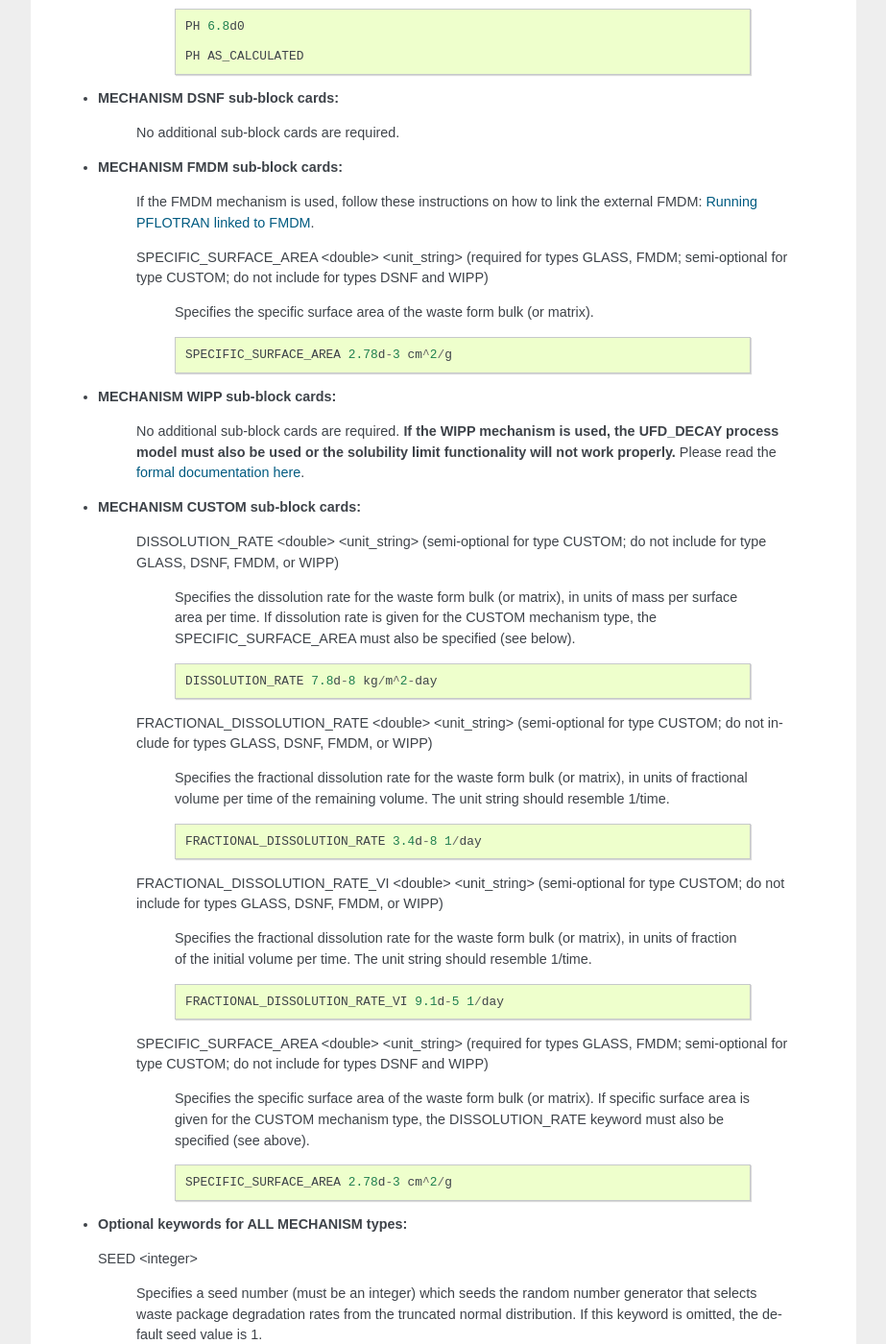
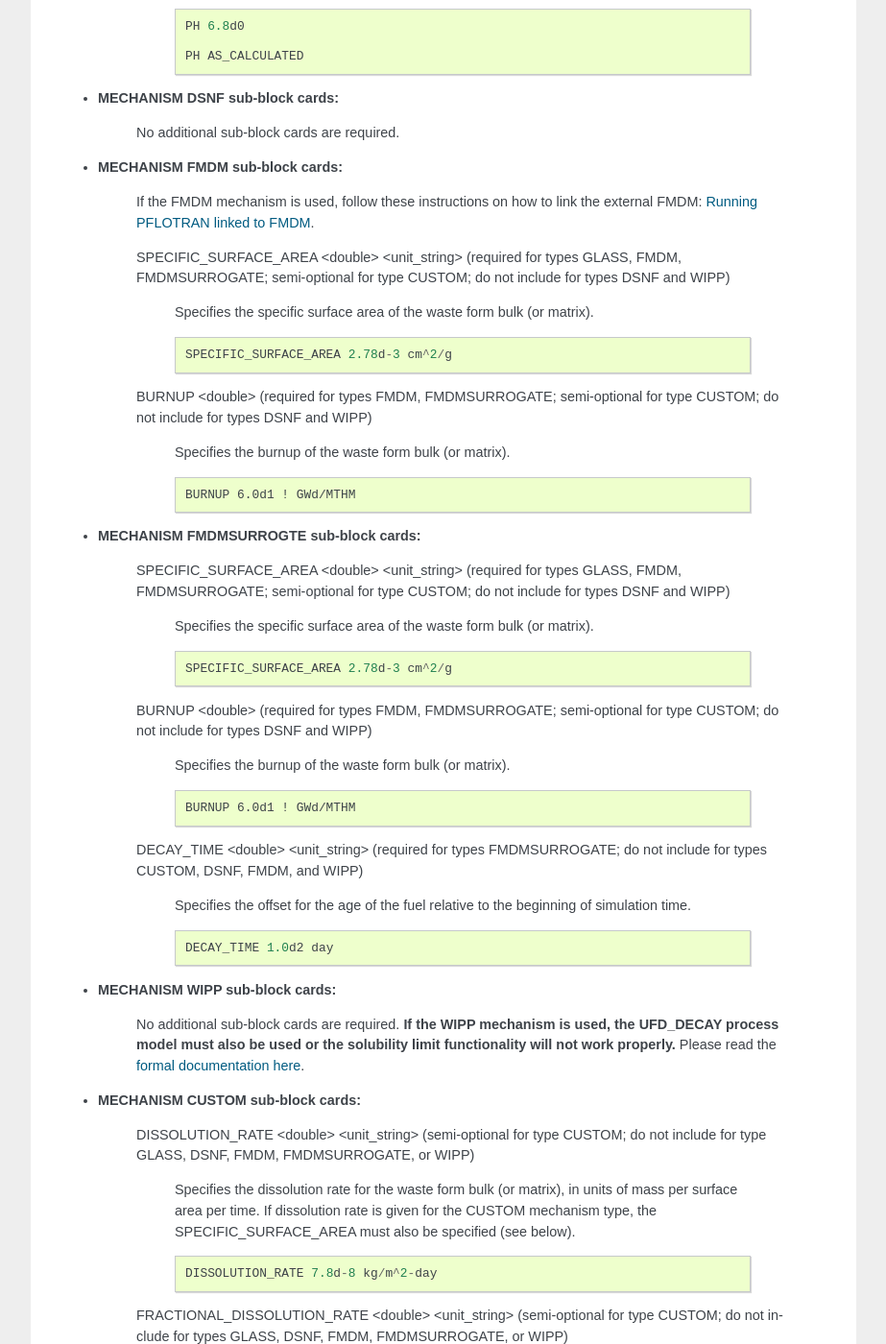
Before and after one commit to Miracloon/pflotran-documentation, a Sphinx documentation site: the page built from source/user_guide/cards/process_model_cards/waste_form_general_card.rst, in a window 1280 px wide and 1400 px high, scrolled down 3186 px. Shown: the whole window at 96% size, without its empty margins (318-1241 px from the left). Built offline with Sphinx 7.4.7, drawn with Linux system fonts in a browser that asks for light colours; some of the changed text lies outside the part shown.

Commit message:
documentation for the fmdm surrogate model

```diff
--- a/source/user_guide/cards/process_model_cards/waste_form_general_card.rst
+++ b/source/user_guide/cards/process_model_cards/waste_form_general_card.rst
@@ -41,7 +41,7 @@ MECHANISM <type_string>
  species, the waste form bulk material details, and the canister that contains the waste form. Several
  different custom mechanisms can be defined, or chosen from pre-defined options. Each mechanism is given a
  unique name, and later associated with specific listed waste forms. The following types are currently
- supported: GLASS, DSNF, FMDM, :ref:`WIPP<wipp_waste_form>`, and CUSTOM.
+ supported: GLASS, DSNF, FMDM, FMDMSURROGATE, :ref:`WIPP<wipp_waste_form>`, and CUSTOM.
 
  ::
 
@@ -92,7 +92,7 @@ MECHANISM <type_string>
 
 * **MECHANISM GLASS sub-block cards:**
 
-   SPECIFIC_SURFACE_AREA <double> <unit_string> (required for types GLASS, FMDM; semi-optional for type
+   SPECIFIC_SURFACE_AREA <double> <unit_string> (required for types GLASS, FMDM, FMDMSURROGATE; semi-optional for type
    CUSTOM; do not include for types DSNF and WIPP)
 
     Specifies the specific surface area of the waste form bulk (or matrix).
@@ -198,7 +198,7 @@ MECHANISM <type_string>
    If the FMDM mechanism is used, follow these instructions on how to link the external FMDM:
    :ref:`running-pflotran-fmdm`.
 
-   SPECIFIC_SURFACE_AREA <double> <unit_string> (required for types GLASS, FMDM; semi-optional for type
+   SPECIFIC_SURFACE_AREA <double> <unit_string> (required for types GLASS, FMDM, FMDMSURROGATE; semi-optional for type
    CUSTOM; do not include for types DSNF and WIPP)
 
     Specifies the specific surface area of the waste form bulk (or matrix).
@@ -206,6 +206,44 @@ MECHANISM <type_string>
     ::
 
       SPECIFIC_SURFACE_AREA 2.78d-3 cm^2/g
+
+   BURNUP <double> (required for types FMDM, FMDMSURROGATE; semi-optional for type
+   CUSTOM; do not include for types DSNF and WIPP)
+
+    Specifies the burnup of the waste form bulk (or matrix).
+
+    ::
+
+      BURNUP 6.0d1 ! GWd/MTHM
+
+* **MECHANISM FMDMSURROGTE sub-block cards:**
+
+   SPECIFIC_SURFACE_AREA <double> <unit_string> (required for types GLASS, FMDM, FMDMSURROGATE; semi-optional for type
+   CUSTOM; do not include for types DSNF and WIPP)
+
+    Specifies the specific surface area of the waste form bulk (or matrix).
+
+    ::
+
+      SPECIFIC_SURFACE_AREA 2.78d-3 cm^2/g
+
+   BURNUP <double> (required for types FMDM, FMDMSURROGATE; semi-optional for type
+   CUSTOM; do not include for types DSNF and WIPP)
+
+    Specifies the burnup of the waste form bulk (or matrix).
+
+    ::
+
+      BURNUP 6.0d1 ! GWd/MTHM
+
+   DECAY_TIME <double> <unit_string> (required for types FMDMSURROGATE; do not include for types CUSTOM,
+   DSNF, FMDM, and WIPP)
+
+    Specifies the offset for the age of the fuel relative to the beginning of simulation time.
+
+    ::
+
+      DECAY_TIME 1.0d2 day
 
 * **MECHANISM WIPP sub-block cards:**
 
@@ -216,7 +254,7 @@ MECHANISM <type_string>
 * **MECHANISM CUSTOM sub-block cards:**
 
    DISSOLUTION_RATE <double> <unit_string> (semi-optional for type CUSTOM; do not include for type GLASS,
-   DSNF, FMDM, or WIPP)
+   DSNF, FMDM, FMDMSURROGATE, or WIPP)
 
     Specifies the dissolution rate for the waste form bulk (or matrix), in units of mass per surface area per
     time. If dissolution rate is given for the CUSTOM mechanism type, the SPECIFIC_SURFACE_AREA must also be
@@ -227,7 +265,7 @@ MECHANISM <type_string>
       DISSOLUTION_RATE 7.8d-8 kg/m^2-day
 
    FRACTIONAL_DISSOLUTION_RATE <double> <unit_string> (semi-optional for type CUSTOM; do not include for types
-   GLASS, DSNF, FMDM, or WIPP)
+   GLASS, DSNF, FMDM, FMDMSURROGATE, or WIPP)
 
     Specifies the fractional dissolution rate for the waste form bulk (or matrix), in units of fractional
     volume per time of the remaining volume. The unit string should resemble 1/time.
@@ -237,7 +275,7 @@ MECHANISM <type_string>
       FRACTIONAL_DISSOLUTION_RATE 3.4d-8 1/day
 
    FRACTIONAL_DISSOLUTION_RATE_VI <double> <unit_string> (semi-optional for type CUSTOM; do not include for types
-   GLASS, DSNF, FMDM, or WIPP)
+   GLASS, DSNF, FMDM, FMDMSURROGATE, or WIPP)
 
     Specifies the fractional dissolution rate for the waste form bulk (or matrix), in units of fraction of
     the initial volume per time. The unit string should resemble 1/time.
@@ -246,7 +284,7 @@ MECHANISM <type_string>
 
       FRACTIONAL_DISSOLUTION_RATE_VI 9.1d-5 1/day
 
-   SPECIFIC_SURFACE_AREA <double> <unit_string> (required for types GLASS, FMDM; semi-optional for type
+   SPECIFIC_SURFACE_AREA <double> <unit_string> (required for types GLASS, FMDM, FMDMSURROGATE; semi-optional for type
    CUSTOM; do not include for types DSNF and WIPP)
 
     Specifies the specific surface area of the waste form bulk (or matrix). If specific surface area is given
@@ -427,7 +465,7 @@ for form, not parameter values):
       MECHANISM FMDM
         NAME fmdm02
         MATRIX_DENSITY 10.97d3 kg/m^3
-        BURNUP 60 #MWd/MTHM
+        BURNUP 60 #GWd/MTHM
         SPECIFIC_SURFACE_AREA 0.001 m^2/g
         SPECIES
          #name,   MW[g/mol],dcy[1/s], initMF, inst_rel_frac,daughter
@@ -435,6 +473,21 @@ for form, not parameter values):
         /
         CANISTER_DEGRADATION_MODEL
           CANISTER_MATERIAL_CONSTANT 1500.0
+        /
+      /
+
+      MECHANISM FMDMSURROGATE
+        NAME fmdm_surrogate01
+        MATRIX_DENSITY 10.97d3 kg/m^3
+        BURNUP 60 #GWd/MTHM
+        SPECIFIC_SURFACE_AREA 0.001 m^2/g
+        DECAY_TIME 100 day
+        SPECIES
+         #name,   MW[g/mol],dcy[1/s], initMF, inst_rel_frac,daughter
+          Uranium 238.02d0  1.00d-90  0.50d0  0.0d0
+        /
+        CANISTER_DEGRADATION_MODEL
+          CANISTER_MATERIAL_CONSTANT 1400.0
         /
       /
 
@@ -546,7 +599,7 @@ The following example specifies several waste forms, each associated with one of
       MECHANISM FMDM
         NAME fmdm01
         MATRIX_DENSITY 10.97d3 kg/m^3
-        BURNUP 60 #MWd/MTHM
+        BURNUP 60 #GWd/MTHM
         SPECIFIC_SURFACE_AREA 0.001 m^2/g
         SPECIES
          #name,   MW[g/mol],dcy[1/s], initMF, inst_rel_frac,daughter
```
Also changed, not shown: source/theory_guide/pm_waste_form.rst (+17 -0 lines).
